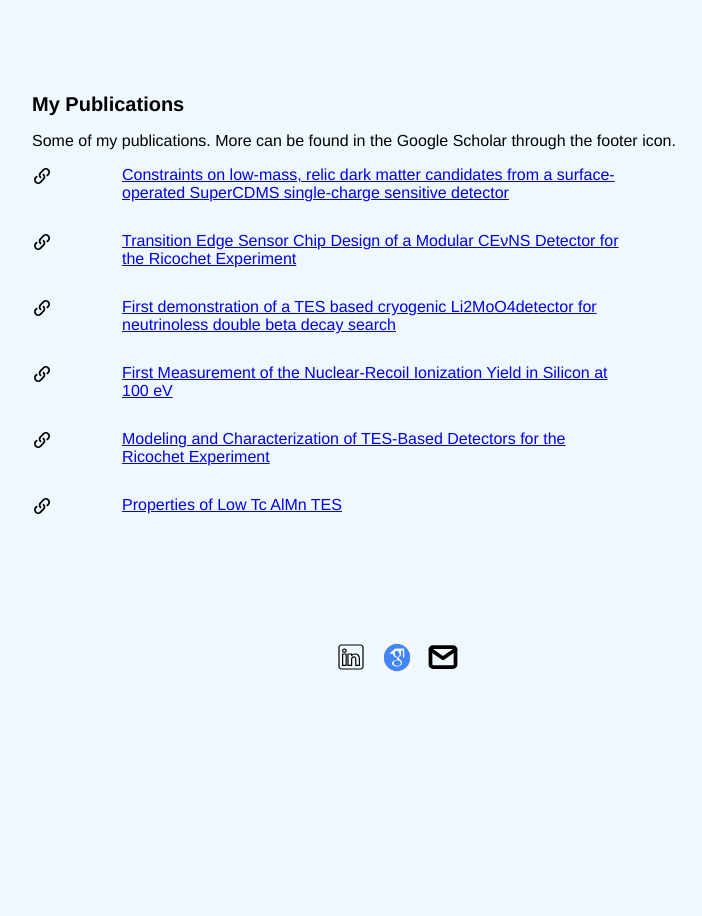
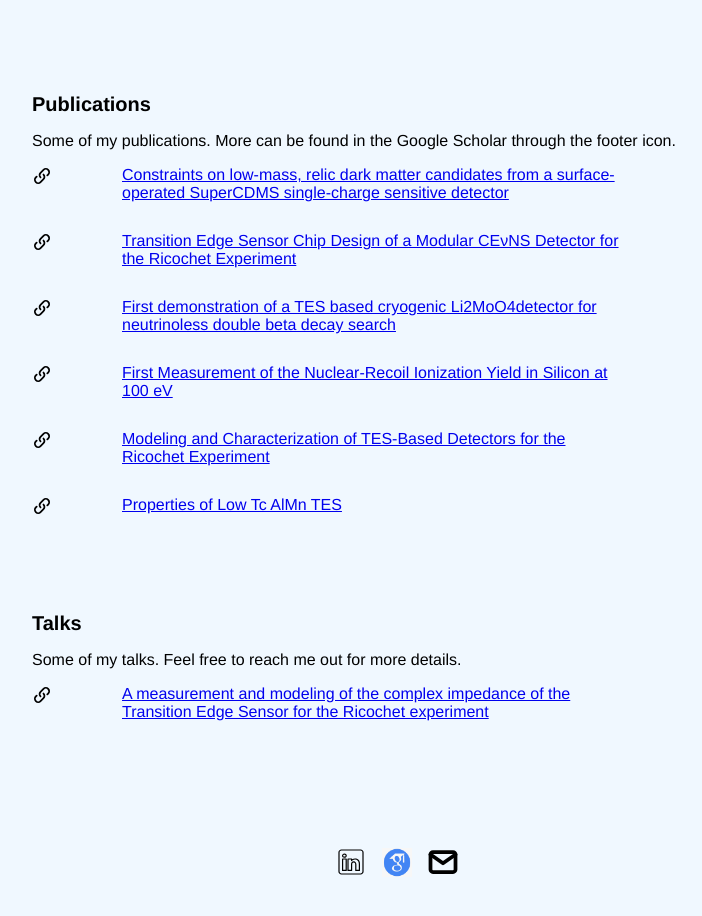
Before and after one commit to RyanChromium/ranchen.github.io, a plain HTML site: page index.html in a window 1280 px wide. Shown: the part 1494-2410 px from the top of the page, without its empty margins (243-945 px from the left). Drawn offline with Linux system fonts and the light colour scheme.

Commit message:
Add talks

```diff
--- a/index.html
+++ b/index.html
@@ -94,7 +94,7 @@
       <!-- PROJECTS / MY WORK SECTION -->
       <div id="my-work-section">
         <!-- TODO - Change the subheader-text to whatever you want the Projects section header to say -->
-        <span class="subheader-text">My Projects</span>
+        <span class="subheader-text">Projects</span>
 
         <div class="projects-container">
           <!--
@@ -163,7 +163,7 @@
           - Change the 'body-text' text to a short and sweet description of your project (maybe the same as the one on the project card)
           - Change "desktop.jpeg" to the image filename you uploaded in the assets/images folder.
         -->
-        <div class="subheader-text">My Publications</div>
+        <div class="subheader-text">Publications</div>
         <div class="body-text">Some of my publications. More can be found in the Google Scholar through the footer icon.</div>
         <div class="body-text"> </div>
       </div>
@@ -231,6 +231,39 @@
     </div>
     </div>
 
+    <div id="my-work-section">
+      <div class="projects-container">
+        <div id="project-header">
+          <!--
+            TODO
+
+            - Change the 'main-title' text to the name of your project
+            - Change the 'body-text' text to a short and sweet description of your project (maybe the same as the one on the project card)
+            - Change "desktop.jpeg" to the image filename you uploaded in the assets/images folder.
+          -->
+          <div class="subheader-text">Talks</div>
+          <div class="body-text">Some of my talks. Feel free to reach me out for more details.</div>
+          <div class="body-text"> </div>
+        </div>
+
+        <div id="project-details">
+
+          <div class="project-details-content">
+            <div class="project-card">
+              <img src="./assets/icons/link.svg" class="resource-image">
+              <div class="project-card-text-container">
+                <a href="https://indico.bnl.gov/event/17072/contributions/70705/">A measurement and modeling of the complex impedance of the Transition Edge Sensor for the Ricochet experiment</a>
+              </div>
+              </div>
+            </div>
+
+
+
+
+        </div>
+      </div>
+      </div>
+
     <!-- FOOTER -->
     <div id="footer">
       <!--
```
Also changed, not shown: 1 other file.
